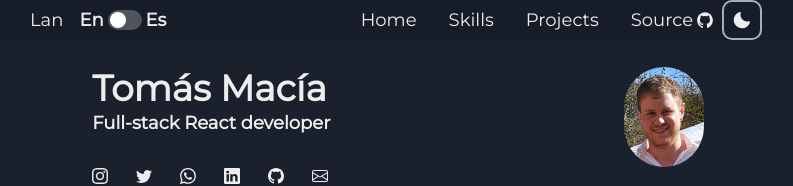
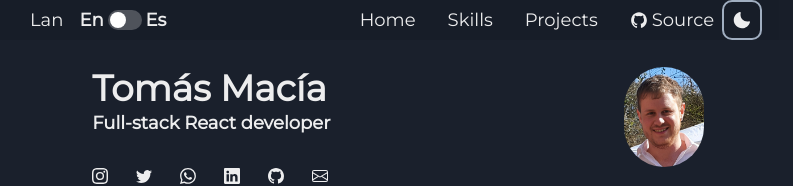
Before and after one commit to tomimacia/tomas-macia, a Next.js app: page / in a window 1280 px wide. Shown: the top 186 px of the page, without its empty margins (242-1035 px from the left). Built offline with nearby package versions, Linux system fonts and the light colour scheme.

Commit message:
source style logo

```diff
--- a/components/Navigation/BaseNavigation.js
+++ b/components/Navigation/BaseNavigation.js
@@ -29,10 +29,10 @@ export const BaseNavigation = ({data}) => {
           rel={data.Source.rel}
           display="inline-flex"
           alignItems="center"
-          style={{ gap: 3 }}
+          style={{ gap: 4 }}
         >
+          <IoLogoGithub />
           {data.Source.Title}
-          <IoLogoGithub />
         </BreadcrumbLink>
       </BreadcrumbItem>
     </Breadcrumb>
--- a/components/Navigation/MobileNavigation.js
+++ b/components/Navigation/MobileNavigation.js
@@ -44,6 +44,7 @@ export const MobileNavigation = ({ data }) => {
               href={data.Source.href}
               target={data.Source.target}
               rel={data.Source.rel}
+              gap={1}
             >
               {data.Source.Title}
               <IoLogoGithub />
--- a/data/Projects.json
+++ b/data/Projects.json
@@ -47,7 +47,7 @@
           "href": "https://marketplace-pinar.vercel.app/",
           "button": "Ir al sitio"
         },
-        "tecs": ["Next.js", "Chakra UI", "Firebase"]
+        "tecs": ["Next.js", "Chakra UI", "Framer Motion", "Firebase"]
       },
       {
         "title": "Quiz Games",
@@ -61,7 +61,7 @@
           "href": "https://quiz-games-pink.vercel.app/",
           "button": "Ir al sitio"
         },
-        "tecs": ["Next.js", "Chakra UI", "Nes.css"]
+        "tecs": ["Next.js", "Chakra UI", "Framer Motion", "Nes.css"]
       }
     ]
   }
```
